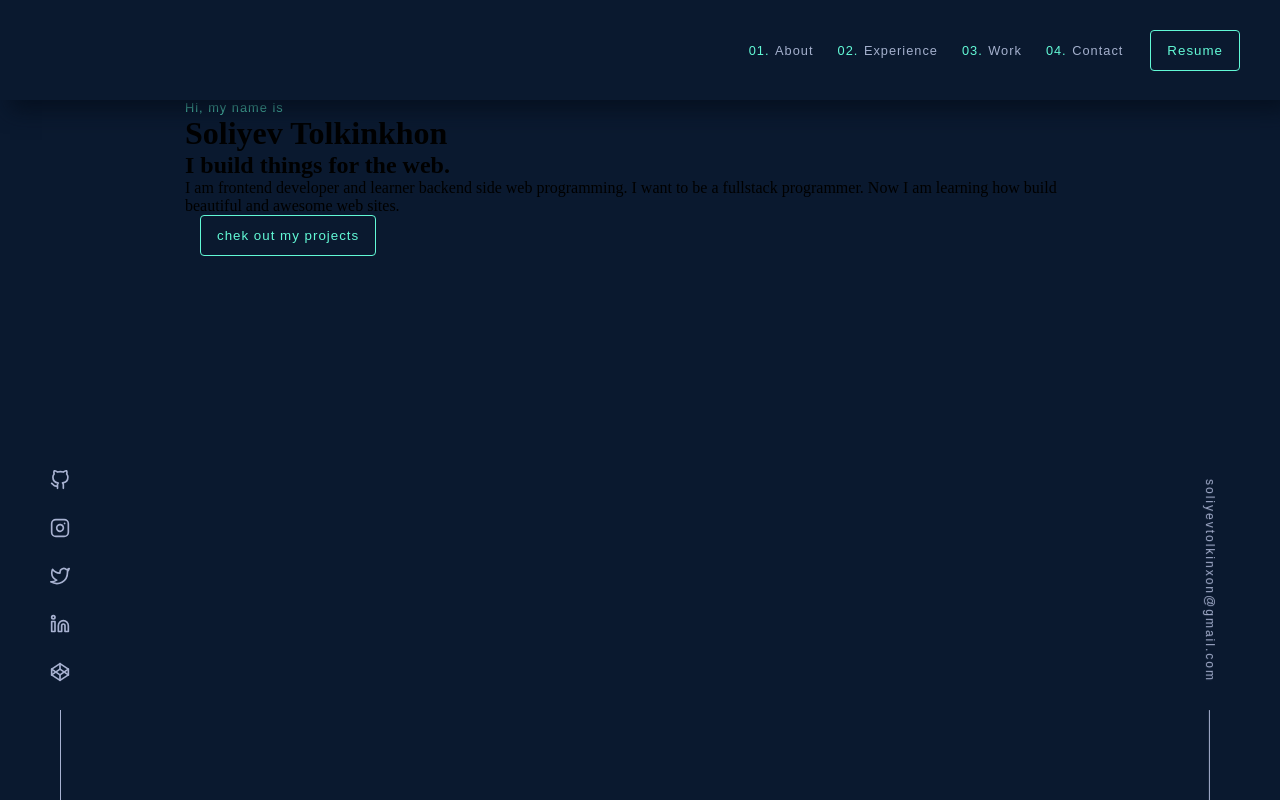
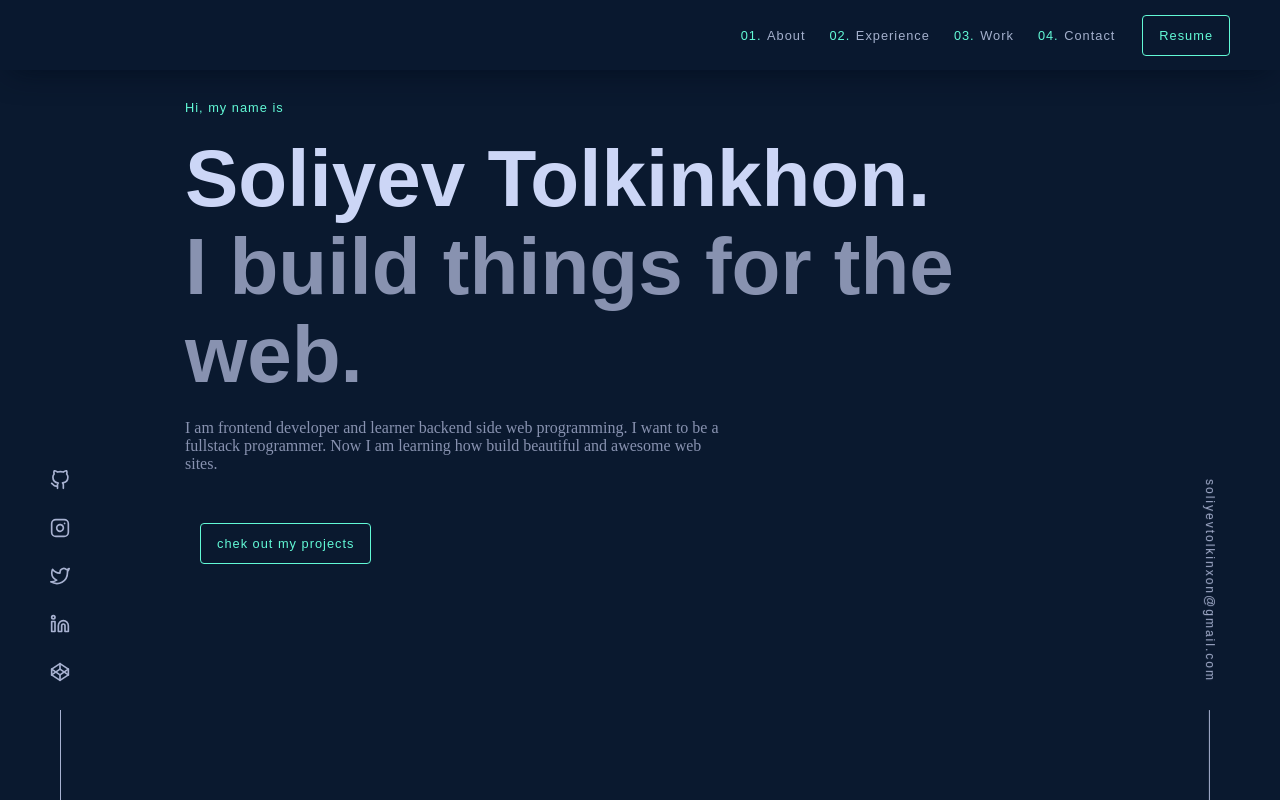
Before and after one commit to Tolkinxon/my-partfolio, a Next.js app: page / in a window 1280 px wide. Built offline with nearby package versions, Linux system fonts and the light colour scheme.

Commit message:
added content side

```diff
--- a/components/Header.js
+++ b/components/Header.js
@@ -1,11 +1,11 @@
 import React from 'react'
-import style from '../styles/headr.module.css'
+import style from '../styles/header.module.css'
 
 const Header = () => {
   return (
-    <div className="header">
+    <div className={style.header}>
       <p className={style.p}>Hi, my name is </p>
-      <h1 className={style.h1}>Soliyev Tolkinkhon</h1>
+      <h1 className={style.h1}>Soliyev Tolkinkhon.</h1>
       <h2 className={style.h2}>I build things for the web.</h2>
       <p className={style.biography}>
         I am frontend developer and learner backend side web programming.
--- a/styles/globals.css
+++ b/styles/globals.css
@@ -16,6 +16,8 @@
   margin: 0px auto;
   height: 1200px;
   width: calc(100vw - 370px);
+  display: flex;
+  justify-content: center;
 }
 
 /**************  ALL CONTENTS PART ******/
@@ -121,6 +123,7 @@
   font-weight: 500;
   letter-spacing: 1px;
   margin-left: 15px;
+  font-size: 0.8rem;
 }
 
 .button:hover {
--- /dev/null
+++ b/styles/header.module.css
@@ -0,0 +1,35 @@
+.header {
+  margin-top: 100px;
+}
+
+.p {
+  margin-bottom: 20px;
+}
+
+.biography {
+  margin-top: 20px;
+  margin-bottom: 50px;
+  max-width: 540px;
+  color: #8892b0;
+}
+
+.h1,
+.h2 {
+  font-size: clamp(40px, 8vw, 80px);
+  font-weight: 600;
+  line-height: 1.1;
+  color: #ccd6f6;
+  font-family: sans-serif;
+}
+
+.h2 {
+  color: #8892b0;
+}
+
+.p {
+  font-family: sans-serif;
+  font-size: 0.8rem;
+  font-weight: 500;
+  letter-spacing: 1px;
+  color: #62f9d6;
+}
--- a/styles/headr.module.css
+++ /dev/null
@@ -1,7 +0,0 @@
-.p{
-  font-family: sans-serif;
-  font-size: 0.8rem;
-  font-weight: 500;
-  letter-spacing: 1px;
-  color: #62f9d6;
-}
--- a/styles/navbar.module.css
+++ b/styles/navbar.module.css
@@ -3,16 +3,19 @@
 @import url('https://fonts.googleapis.com/css2?family=Montserrat:wght@100;400;500;600&family=Poppins:wght@100;400&family=Roboto&display=swap');
 /*********** NAVBAR STYLES *************/
 .navbar {
-  position: relative;
-  height: 100px;
-  box-shadow: 10px 10px 20px #051020;
+  position: fixed;
+  height: 70px;
+  width: 100vw;
   display: flex;
   align-items: center;
+  background-color: rgba(10, 25, 47, 0.85);
+  box-shadow: 0 10px 30px -10px rgba(2, 12, 27, 0.7);
+  backdrop-filter: blur(10px);
 }
 
 .navbar > div {
   position: absolute;
-  right: 40px;
+  right: 50px;
   display: flex;
   align-items: center;
   justify-content: space-between;
```
